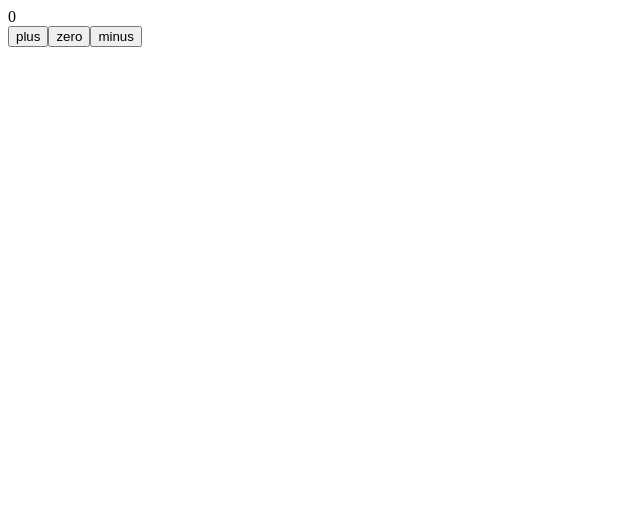
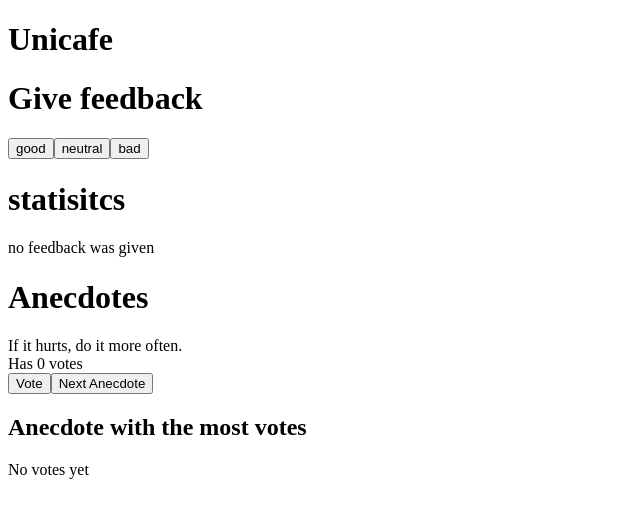
Before and after one commit to gfunkmaster/fullstack-open, a React (Vite) app: page / in a window 1280 px wide. Shown: the top 518 px of the page, without its empty margins (0-640 px from the left). Built offline with nearby package versions, Linux system fonts and the light colour scheme.

Commit message:
Done with the expirces for chapter one

```diff
--- a/src/App.jsx
+++ b/src/App.jsx
@@ -1,41 +1,49 @@
 import { useState } from "react";
-const Display = ({ counter }) => {
-  return (
-    <div>{counter}</div>
-  )
-}
+import { Unicafe } from "./part1/unicafe/Unicafe";
+import Button from "./utils /Button";
+import Display from "./utils /Display";
+import { Anecdotes } from "./part1/anecdotes/Anecdotes";
 
-const Button = ({ onClick, text }) => (
-  <button onClick={onClick}>
-    {text}
-  </button>
-)
-const App = () => {
-  const [ counter, setCounter ] = useState(0)
-
-  const increaseByOne = () => setCounter(counter + 1)
-
-  const decreaseByOne = () => setCounter(counter - 1)
-  const setToZero = () => setCounter(0)
+const History = (props) => {
+  if (props.allClicks.length === 0) {
+    return (
+      <div>
+        the app is used by pressing the buttons
+      </div>
+    )
+  }
 
   return (
     <div>
-      <Display counter={counter}/>
-
-      <Button
-        onClick={increaseByOne}
-        text='plus'
-      />
-      <Button
-        onClick={setToZero}
-        text='zero'
-      />
-      <Button
-        onClick={decreaseByOne}
-        text='minus'
-      />
+      button press history: {props.allClicks.join(' ')}
     </div>
   )
 }
 
+
+
+const App = () => {
+  const [value, setValue] = useState(10)
+
+  const setToValue = newValue => {
+    console.log('value now', newValue)
+    setValue(newValue)
+  }
+
+  return (
+    <div>
+      {/* <Display value={value} />
+      <Button handleClick={() => setToValue(value + 1000)} text="thousand" />
+      <Button handleClick={() => setToValue(0)} text="reset" />
+      <Button handleClick={() => setToValue(value + 1)} text="increment" /> */}
+        <div>
+          <Unicafe />
+        </div>
+        <div>
+          <Anecdotes />
+        </div>
+    </div>
+
+  )
+}
 export default App;
--- /dev/null
+++ b/src/part1/anecdotes/Anecdotes.jsx
@@ -0,0 +1,57 @@
+import React, { useState } from "react";
+
+const anecdotes = [
+  "If it hurts, do it more often.",
+  "Adding manpower to a late software project makes it later!",
+  "The first 90 percent of the code accounts for the first 90 percent of the development time...The remaining 10 percent of the code accounts for the other 90 percent of the development time.",
+  "Any fool can write code that a computer can understand. Good programmers write code that humans can understand.",
+  "Premature optimization is the root of all evil.",
+  "Debugging is twice as hard as writing the code in the first place. Therefore, if you write the code as cleverly as possible, you are, by definition, not smart enough to debug it.",
+  "Programming without an extremely heavy use of console.log is same as if a doctor would refuse to use x-rays or blood tests when diagnosing patients.",
+  "The only way to go fast, is to go well.",
+];
+
+export const Anecdotes = () => {
+  const [selected, setSelected] = useState(0);
+  const [votes, setVotes] = useState(new Array(anecdotes.length).fill(0));
+
+  //Have a random andecdote
+  const nextAnecdote = () => {
+    const randomIndex = Math.floor(Math.random() * anecdotes.length);
+    setSelected(randomIndex);
+  };
+
+  // Function to handle voting
+  const voteAnecdote = () => {
+    const updatedVotes = [...votes];
+    updatedVotes[selected] += 1;
+    setVotes(updatedVotes);
+  };
+
+  // Find the anecdote with the highest votes
+  const highestVotes = Math.max(...votes);
+  const bestAnecdote = votes.indexOf(highestVotes);
+
+  return (
+    <>
+      <div>
+        <h1>Anecdotes</h1>
+        <div>{anecdotes[selected]}</div>
+        <div>Has {votes[selected]} votes</div>
+        <button onClick={voteAnecdote}>Vote</button>
+        <button onClick={nextAnecdote}>Next Anecdote</button>
+      </div>
+      <div>
+        <h2>Anecdote with the most votes</h2>
+        {highestVotes > 0 ? (
+          <div>
+            <div>{anecdotes[bestAnecdote]}</div>
+            <div>Has {highestVotes} votes</div>
+          </div>
+        ) : (
+          <div>No votes yet</div>
+        )}
+      </div>
+    </>
+  );
+};
--- /dev/null
+++ b/src/part1/unicafe/Unicafe.jsx
@@ -0,0 +1,51 @@
+import React, { useState } from "react";
+import Button from "../../utils /Button";
+import Display from "../../utils /Display";
+
+export const Unicafe = () => {
+  // save clicks of each button to its own state
+  const [good, setGood] = useState(0);
+  const [neutral, setNeutral] = useState(0);
+  const [bad, setBad] = useState(0);
+
+  const all = good + neutral + bad;
+
+  // Calculate average score
+  const average = all === 0 ? 0 : (good - bad) / all;
+
+  // Calculate percentage of positive feedback
+  const positivePercentage = all === 0 ? 0 : (good / all) * 100;
+  const postive = positivePercentage.toFixed(1);
+
+  return (
+    <>
+      <h1>Unicafe</h1>
+
+      <div>
+        <div>
+          <h1>Give feedback</h1>
+          <Button handleClick={() => setGood(good + 1)} text="good" />
+          <Button handleClick={() => setNeutral(neutral + 1)} text="neutral" />
+          <Button handleClick={() => setBad(bad + 1)} text="bad" />
+        </div>
+        <div>
+          <h1>statisitcs</h1>
+          <div>
+            {all !== 0 ? (
+              <>
+                <Display text="good" value={good} />
+                <Display text="neutral" value={neutral} />
+                <Display text="bad" value={bad} />
+                <Display text="all" value={all} />
+                <Display text="average" value={average} />
+                <Display text="postive feedback" value={postive} procent="%" />
+              </>
+            ) : (
+              "no feedback was given"
+            )}
+          </div>
+        </div>
+      </div>
+    </>
+  );
+};
--- /dev/null
+++ b/src/utils /Button.jsx
@@ -0,0 +1,8 @@
+import React from 'react'
+
+const Button = (props) => (
+    <button onClick={props.handleClick}>{props.text}</button>
+  );
+
+
+export default Button
--- /dev/null
+++ b/src/utils /Display.jsx
@@ -0,0 +1,10 @@
+import React from 'react'
+
+const Display = (props) => (
+    <div>
+      {" "}
+      {props.text} : {props.value} {props.procent}
+    </div>
+  );
+
+export default Display
```
